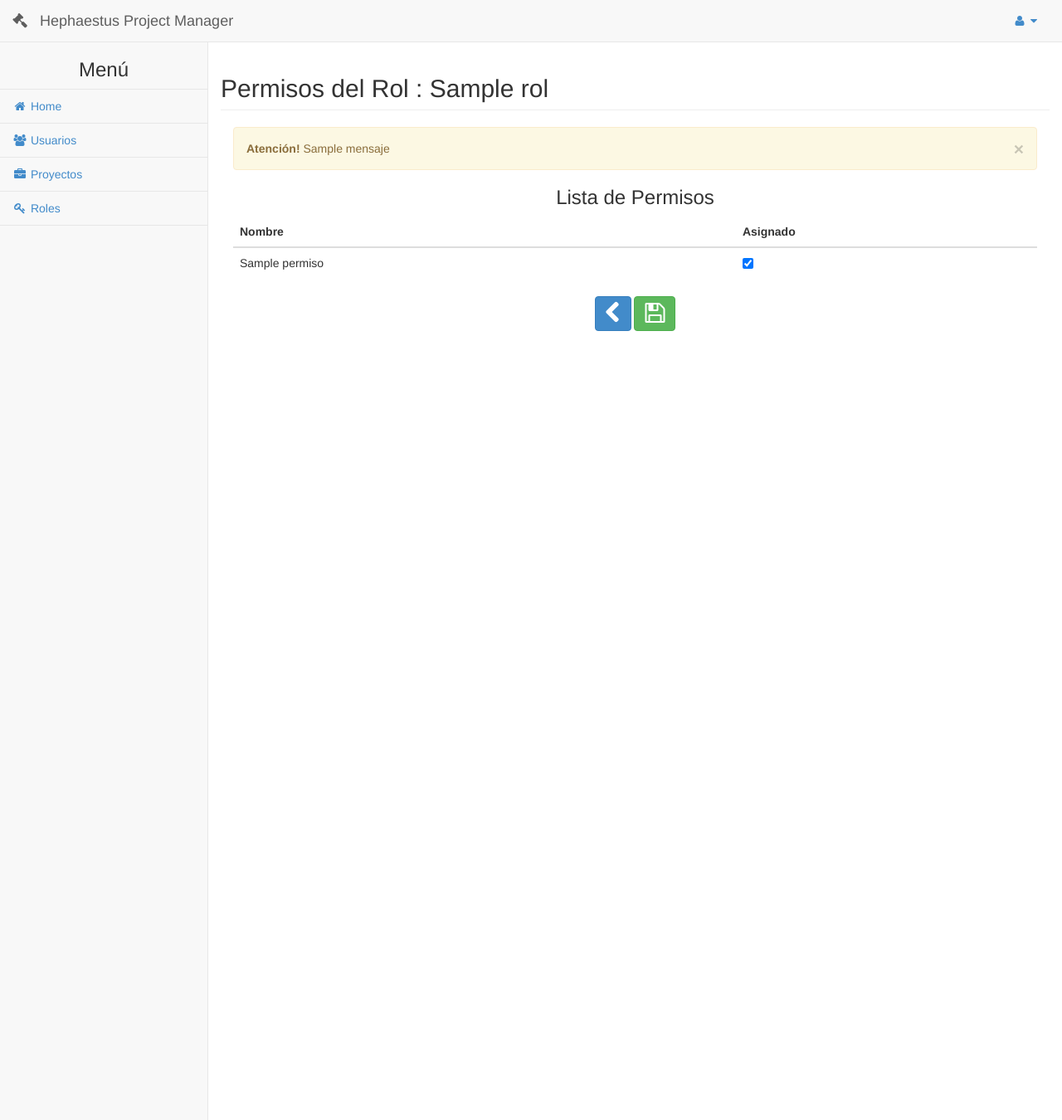
After one commit to SantiagoValdez/hpm, a Django app: template src/hpm/app_rol/templates/permisos.html in a window 1280 px wide. The commit adds this page. Shown: the whole page at 83% size. Run offline with Django 3.2, Linux system fonts and the light colour scheme; data comes from the database, SQL or seed files in the repository; tables that the repository leaves empty hold one stand-in row (values such as "Sample post"); the template is opened without the code that fills it: values that come from a table or form of the project are taken from there, most other values are stand-ins (such as "Sample title", 1, 10 or a date in 2020); parts of the project's set-up code (start-up, migrations or seed data) failed here and were passed over; some libraries are stand-ins or nearby versions.

Commit message:
Administracion de Permisos

```diff
--- /dev/null
+++ b/src/hpm/app_rol/templates/permisos.html
@@ -0,0 +1,90 @@
+
+{% include 'header.html' %}
+
+
+        {% if usuario %}
+
+        {% include 'modal-delete-rol.html' %}
+        {% include 'modal-new-rol.html' %}
+        {% include 'modal-modificar-rol.html' %}
+        <div id="page-wrapper">
+
+
+
+            <div class="row">
+
+                <div class="col-lg-12">
+                    <div class="row">
+                        <h2 class="page-header">Permisos del Rol : {{rol.nombre}}</h2>
+                    </div>
+
+
+                    {% if mensaje %}
+                        <div class="alert alert-warning">
+                            <button type="button" class="close" data-dismiss="alert" aria-hidden="true">&times;</button>
+                            <strong>Atención!</strong> {{mensaje}}
+                        </div>
+                    {% endif %}
+                        <center>
+                            <h3>Lista de Permisos</h3>
+                        </center>
+                        <form method="post">
+                            {% csrf_token %}
+                            <table class="table table-hover">
+                                <thead>
+                                    <tr>
+                                        <th>Nombre</th>
+                                        <th></th>
+                                        <th>Asignado</th>
+
+                                    </tr>
+                                </thead>
+                                <tbody>
+                                    {% for p in permisos %}
+                                    <tr>
+                                        <td>{{p.nombre}}</td>
+
+                                        <td></td>
+
+                                        <td>
+                                            {% if p in rol.permisos.all %}
+                                                <input type="checkbox" name="permisos" value="{{p.id}}" checked>
+                                            {% else %}
+                                                <input type="checkbox" name="permisos" value="{{p.id}}">
+                                            {% endif %}
+                                        </td>
+
+                                    </tr>
+                                    {% empty %}
+                                        <tr>
+                                            No hay resultados
+                                        </tr>
+                                    {% endfor %}
+                                </tbody>
+                            </table>
+
+                            <center>
+                                <a class="btn btn-primary" href="{% url 'roles:index' %}">
+                                    <i class="fa fa-chevron-left fa-2x"></i>
+                                </a>
+                                <button type="submit" class="btn btn-success" ><i class="fa fa-save fa-2x"></i></button>
+                            </center>
+                        </form>
+
+                </div>
+                <!-- /.col-lg-12 -->
+
+            </div>
+            <!-- /.row -->
+
+
+
+
+        </div>
+        {% endif %}
+
+        {% load staticfiles %}
+        <script src="{% static 'js/roles.js' %}"></script>
+
+        <!-- /#page-wrapper -->
+{% include 'footer.html' %}
--- a/src/hpm/app_rol/templates/roles.html
+++ b/src/hpm/app_rol/templates/roles.html
@@ -83,7 +83,7 @@
                                     <td> <a href="#eliminar" class="btn btn-danger" onClick="eliminarRol( '{{r.nombre}}', '{% url 'roles:eliminar' r.id %}' );"><i class="fa fa-minus-square"></i></a> </td>
 
                                     <td>
-                                        <a class="btn btn-warning">
+                                        <a class="btn btn-warning" href="{% url 'roles:permisos' r.id %}">
                                             <i class="fa fa-lock"></i>
                                         </a>
                                     </td>
--- a/src/hpm/app_rol/urls.py
+++ b/src/hpm/app_rol/urls.py
@@ -10,4 +10,5 @@ urlpatterns = patterns('',
     url(r'^eliminar/(?P<id>\d+)/$', 'app_rol.views.eliminarRol', name='eliminar'),
     url(r'^nuevo','app_rol.views.nuevoRol', name='nuevo'),
     url(r'^modificar','app_rol.views.modificarRol', name='modificar'),
+    url(r'^permisos/(?P<id>\d+)/$','app_rol.views.permisosRol', name='permisos')
 )
```
Also changed, not shown: src/hpm/app_rol/views.py (+45 -0 lines).
